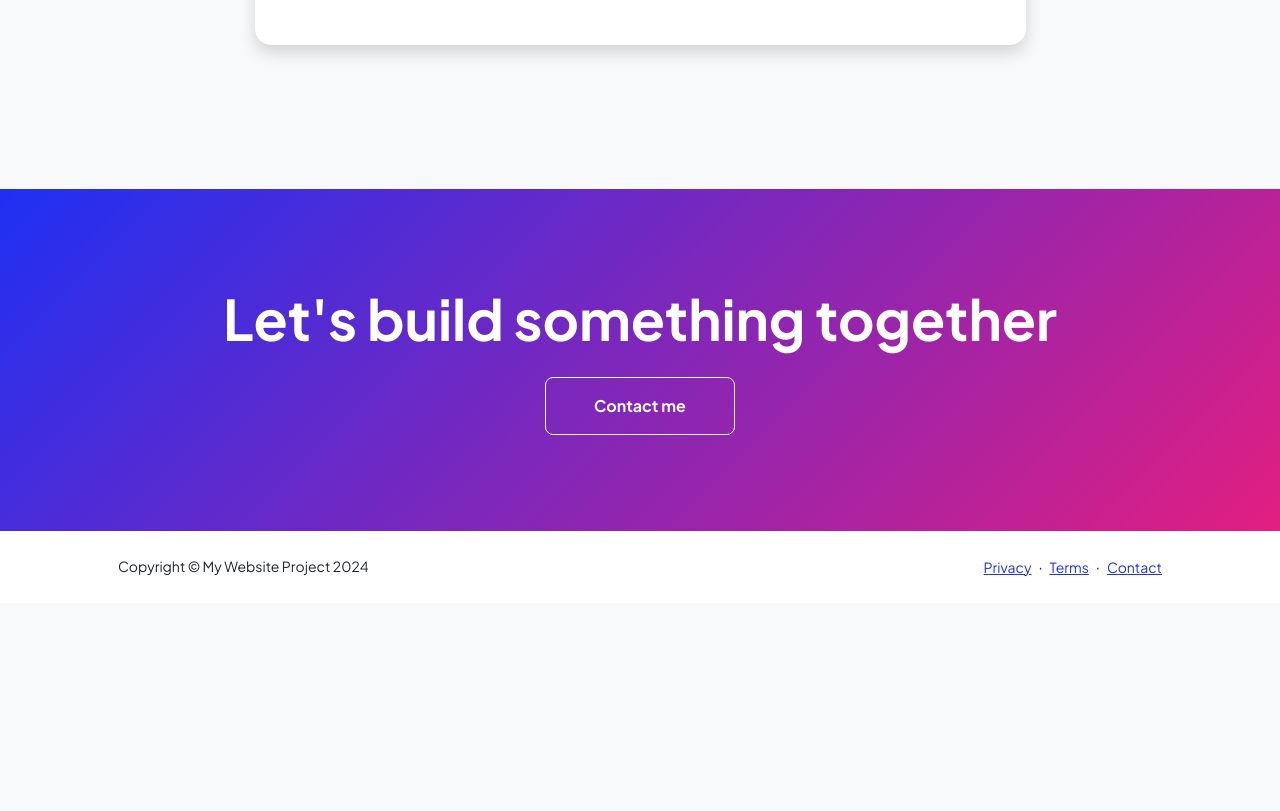
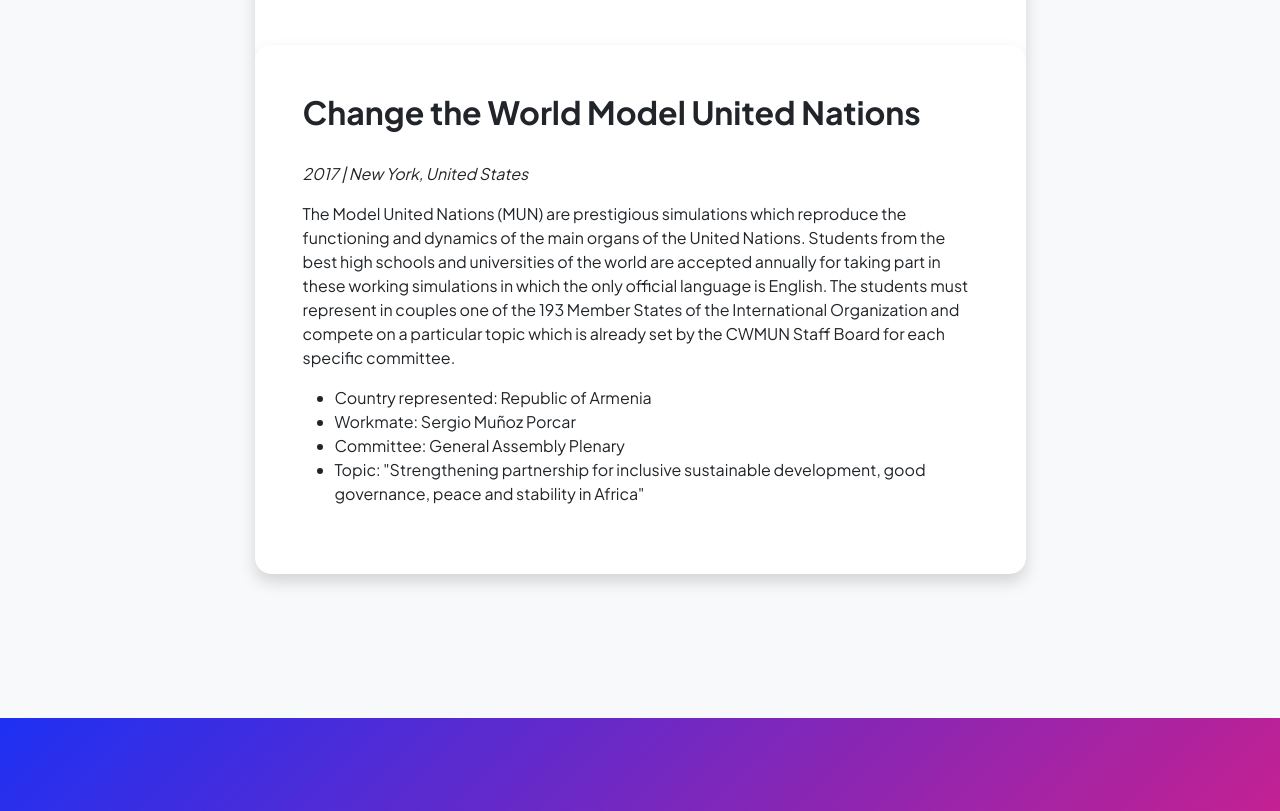
Before and after one commit to Andrea-Miguel-Benavent/WebsiteProjectAMB, a plain HTML site: page achievements.html in a window 1280 px wide. Shown: the part 2036-2847 px from the top of the page. Before the commit the page ends 2639 px from the top, so only its background shows below. Drawn offline with nearby package versions, Linux system fonts and the light colour scheme.

Commit message:
Changes Day II 3.0

```diff
--- a/achievements.html
+++ b/achievements.html
@@ -128,6 +128,27 @@
                                     </div>
                                 </div>
                             </div>
+                             <!-- Project Card 3-->
+                             <div class="card overflow-hidden shadow rounded-4 border-0">
+                                <div class="card-body p-0">
+                                    <div class="d-flex align-items-center">
+                                        <div class="p-5">
+                                            <h2 class="fw-bolder">Change the World Model United Nations</h2>
+                                            <div class="fst-italic">
+                                                <p>2017 | New York, United States</p>
+                                            </div>
+                                                <p>The Model United Nations (MUN) are prestigious simulations which reproduce the functioning and dynamics of the main organs of the United Nations. Students from the best high schools and universities of the world are accepted annually for taking part in these working simulations in which the only official language is English. The students must represent in couples one of the 193 Member States of the International Organization and compete on a particular topic which is already set by the CWMUN Staff Board for each specific committee. </p>
+                                                <ul>
+                                                    <li>Country represented: Republic of Armenia</li>
+                                                    <li>Workmate: Sergio Muñoz Porcar</li>
+                                                    <li>Committee: General Assembly Plenary</li>
+                                                    <li>Topic: "Strengthening partnership for inclusive sustainable development, good governance, peace and stability in Africa"</li>
+                                                </ul>
+                                            </div>
+                                        </div>
+                                    </div>
+                                </div>
+                            </div>
                         </div>
                     </div>
                 </div>
@@ -152,7 +173,7 @@
                         <span class="mx-1">&middot;</span>
                         <a class="small" href="#!">Terms</a>
                         <span class="mx-1">&middot;</span>
-                        <a class="small" href="#!">Contact</a>
+                        <a class="small" href="contact.html">Contact</a>
                     </div>
                 </div>
             </div>
```
Also changed, not shown: contact.html (+1 -1 lines), index.html (+1 -1 lines), resume.html (+1 -1 lines), assets/profile.png (deleted), 1 other file.
